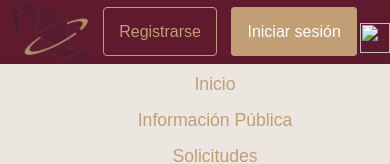
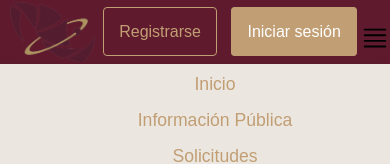
Before and after one commit to Tahnx-e/Proyecto, a plain HTML site: page index.html in a window 390 px wide. Shown: the top 164 px of the page. Drawn offline with Linux system fonts and the light colour scheme.

Commit message:
Update index.html

```diff
--- a/index.html
+++ b/index.html
@@ -34,7 +34,7 @@
             <div class="auth-buttons">
                 <a href="#" class="btn btn-outline-primary">Registrarse</a>
                 <a href="#" class="btn btn-primary">Iniciar sesión</a>
-                <button class="toggle-btn"><img src="img/justify.svg"> </button>
+                <button class="toggle-btn"><img src="justify.svg"> </button>
             </div>
 
             <div class="mobile-nav">
```
